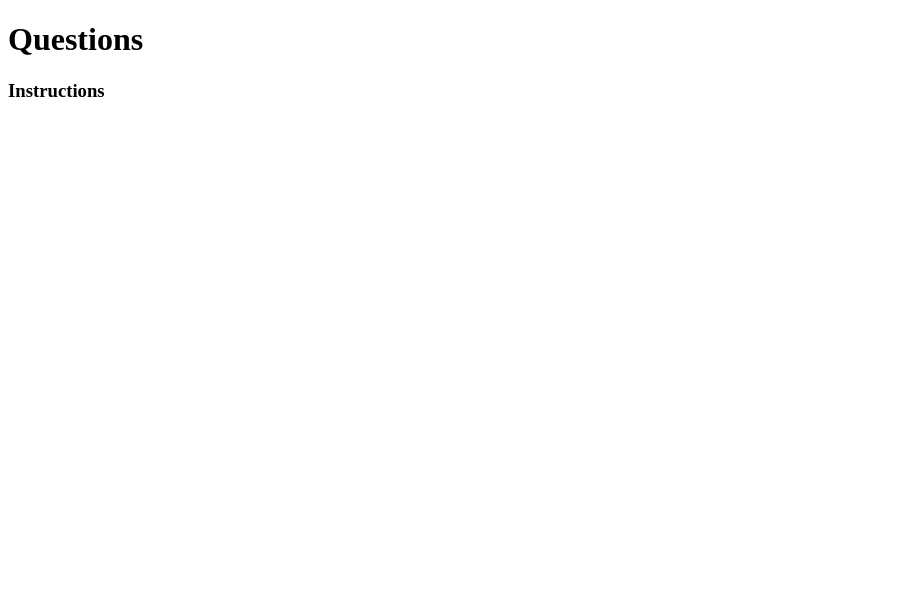
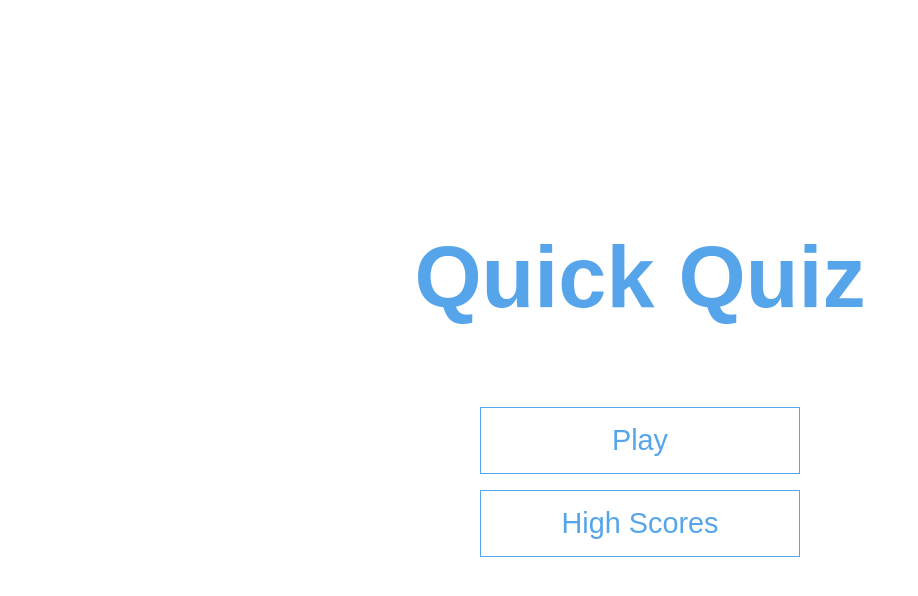
Before and after one commit to itsrheine/code-quiz, a plain HTML site: page index.html in a window 1280 px wide. Shown: the whole page, without its empty margins (0-918 px from the left). Drawn offline with Linux system fonts and the light colour scheme.

Commit message:
build html and css

```diff
--- a/index.html
+++ b/index.html
@@ -3,15 +3,18 @@
 <head>
     <meta charset="UTF-8">
     <meta name="viewport" content="width=device-width, initial-scale=1.0">
-    <title>Code Quiz</title>
+    <title>Quick Quiz</title>
+    <link rel="stylesheet" href="style.css" />
 </head>
 <body>
-    <div>
-        <h1>Questions</h1>
-        <h3>Instructions</h3>
+    <!-- flex container -->
+    <div class="container">
+        <!-- flex box with a vertical direction and centered -->
+        <div id="home" class="flex-center flex-column">
+            <h1>Quick Quiz</h1>
+            <a class="btn" href="/game.html">Play</a>
+            <a class="btn" href="/highscores.html">High Scores</a>
+        </div>
     </div>
-
-
-    <script type="text/plain" src="script.js"></script>
 </body>
 </html>
--- /dev/null
+++ b/style.css
@@ -0,0 +1,105 @@
+root {
+    background-color: #ecf5ff;
+    font-size: 62.5%;
+}
+
+*{
+    box-sizing: border-box;
+    font-family: Arial, Helvetica, sans-serif;
+    margin: 0;
+    padding: 0;
+    color: #333;
+}
+
+h1,
+h2,
+h3,
+h4 {
+    margin-bottom: 1rem;
+}
+
+h1 {
+    font-size: 5.4rem;
+    color: #56a5eb;
+    margin-bottom: 5rem;
+}
+
+h1 > span {
+    font-size: 2.4rem;
+    font-weight: 500;
+}
+
+h2 {
+    font-size: 4.2rem;
+    margin-bottom: 4rem;
+    font-weight: 700;
+}
+
+h3 {
+    font-size: 2.8rem;
+    font-weight: 500;
+}
+
+/* utilities */
+
+.container {
+    width: 100vw;
+    height: 100vh;
+    display: flex;
+    justify-content: center;
+    align-items: center;
+    max-width: 80rem;
+    margin: 0 auto;
+}
+
+.container > * {
+    width: 100%;
+}
+
+.flex-column {
+    display: flex;
+    flex-direction: column;
+}
+
+.flex-center {
+    justify-content: center;
+    align-items: center;
+}
+
+.justify-center {
+    justify-content: center;
+}
+
+.text-center {
+    text-align: center;
+}
+
+.hidden {
+    display: none;
+}
+
+/* buttons */
+.btn {
+    font-size: 1.8rem;
+    padding: 1rem 0;
+    width: 20rem;
+    text-align: center;
+    border: 0.1rem solid #56a5eb;
+    margin-bottom: 1rem;
+    text-decoration: none;
+    color: #56a5eb;
+    background-color: white;
+}
+
+.btn:hover {
+    cursor: pointer;
+    box-shadow: 0 0.4rem 1.4rem 0 rgba(86, 185, 235, 0.5);
+    transform: translateY(-0.1rem);
+    transition: transform 150ms;
+}
+
+.btn[disabled]:hover {
+    cursor: not-allowed;
+    box-shadow: none;
+    transform: none;
+}
```
Also changed, not shown: script.js (+12 -0 lines).
